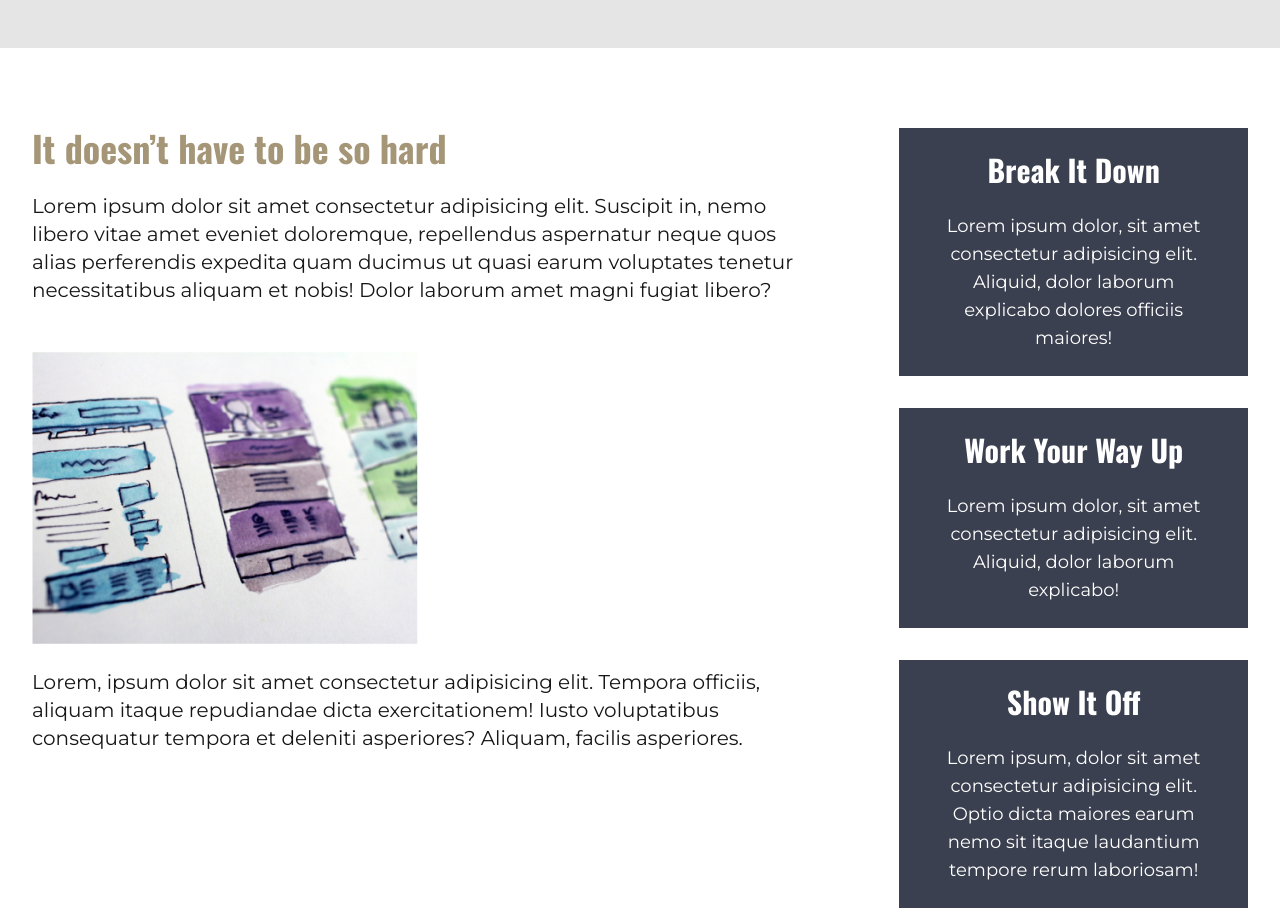
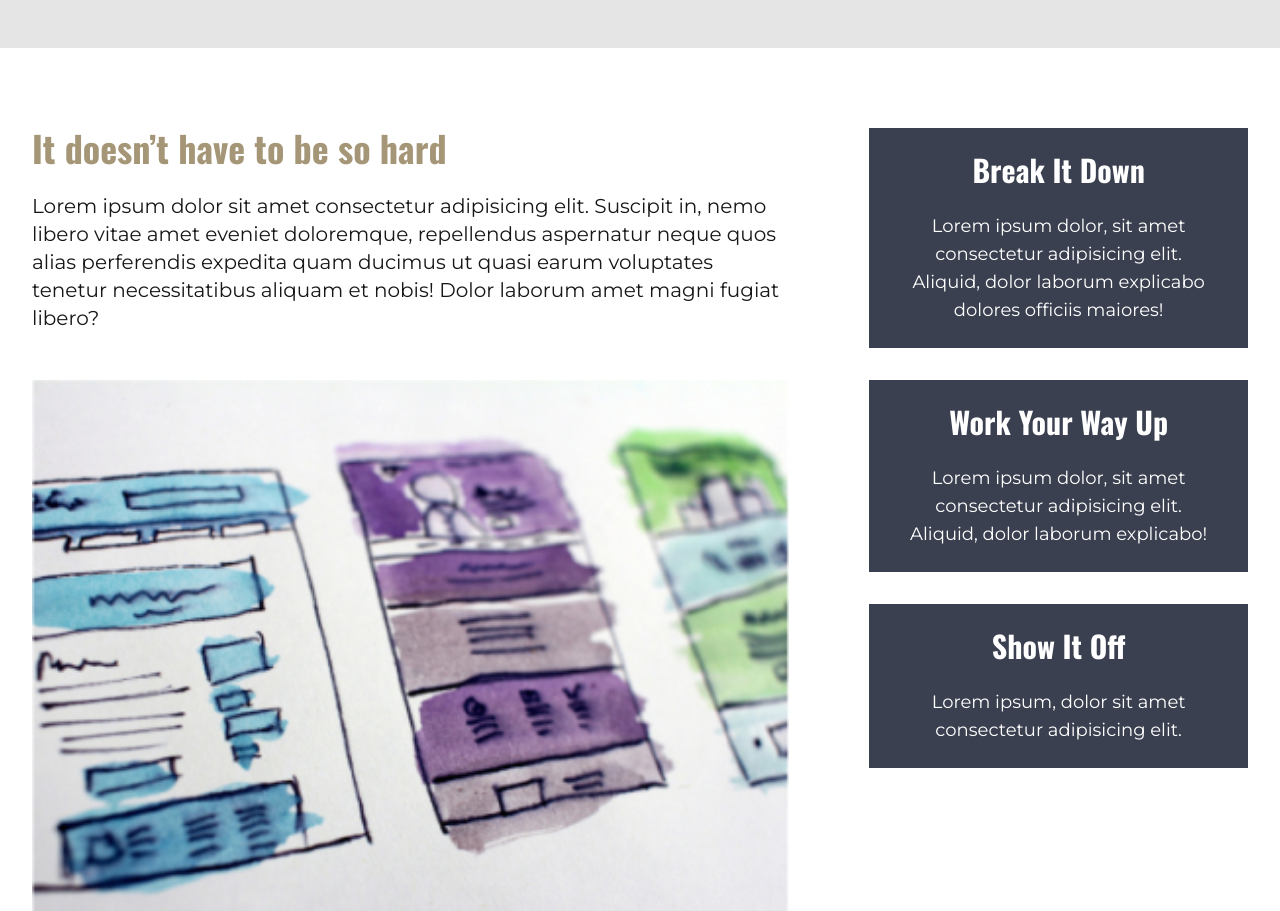
Before and after one commit to jasonrberk/responsive-design, a website: page src/index.html in a window 1280 px wide. Shown: the part 1080-1991 px from the top of the page. Drawn offline with nearby package versions, Linux system fonts and the light colour scheme; files that its build step writes are made by us from their sources.

Commit message:
cleanup the main section
- let the image resize
- keep columns the same width
- clean up page splits

I had to fiddle with some of the filler text to prove changes behaved as expected

```diff
--- a/src/index.html
+++ b/src/index.html
@@ -69,29 +69,29 @@
       the .max-container on the section itself
     -->
     <section class="max-container py-20 flex flex-col lg:flex-row lg:gap-20">
-      <div>
+      <div class="lg:basis-2/3">
         <!-- It doesn’t have to be so hard -->
         <h2 class="text-custom-accent font-accent text-4xl pb-6">It doesn’t have to be so hard</h2>
         <p class="text-xl pb-12">Lorem ipsum dolor sit amet consectetur adipisicing elit. Suscipit in, nemo libero vitae amet eveniet doloremque, repellendus aspernatur neque quos alias perferendis expedita quam ducimus ut quasi earum voluptates tenetur necessitatibus aliquam et nobis! Dolor laborum amet magni fugiat libero?</p>
-        <img class="pb-6" src="./img/hero-img.jpg" alt="blue purple and green watercolor designs">
-        <p class="text-xl pb-6">Lorem, ipsum dolor sit amet consectetur adipisicing elit. Tempora officiis, aliquam itaque repudiandae dicta exercitationem! Iusto voluptatibus consequatur tempora et deleniti asperiores? Aliquam, facilis asperiores.</p>
+        <img class="pb-6 w-full" src="./img/hero-img.jpg" alt="blue purple and green watercolor designs">
+        <p class="text-xl pb-6">Lorem ipsum dolor sit amet consectetur adipisicing elit. Dolorem, aliquid libero. Maiores molestias voluptatibus consequuntur fugiat molestiae velit, aliquam ipsum animi nihil facere sapiente placeat, adipisci sunt natus reprehenderit mollitia quae incidunt inventore quibusdam quas quod debitis iusto.</p>
       </div>
 
-      <div class="flex flex-col gap-8 md:flex-row lg:flex-col">
+      <div class="flex flex-col gap-8 md:flex-row lg:flex-col lg:basis-1/3">
         <!-- Break It Down -->
-        <div class="bg-custom-darker text-white text-center px-8 py-6">
+        <div class="bg-custom-darker text-white text-center px-8 py-6 md:basis-1/3 lg:flex-none">
           <h3 class="font-accent text-3xl pb-6">Break It Down</h3>
           <p class="text-lg">Lorem ipsum dolor, sit amet consectetur adipisicing elit. Aliquid, dolor laborum explicabo dolores officiis maiores!</p>
         </div>
         <!-- Work Your Way Up -->
-        <div class="bg-custom-darker text-white text-center px-8 py-6">
+        <div class="bg-custom-darker text-white text-center px-8 py-6 md:basis-1/3 lg:flex-none">
           <h3 class="font-accent text-3xl pb-6">Work Your Way Up</h3>
           <p class="text-lg">Lorem ipsum dolor, sit amet consectetur adipisicing elit. Aliquid, dolor laborum explicabo!</p>
         </div>
         <!-- Show It Off -->
-        <div class="bg-custom-darker text-white text-center px-8 py-6">
+        <div class="bg-custom-darker text-white text-center px-8 py-6 md:basis-1/3 lg:flex-none">
           <h3 class="font-accent text-3xl pb-6">Show It Off</h3>
-          <p class="text-lg">Lorem ipsum, dolor sit amet consectetur adipisicing elit. Optio dicta maiores earum nemo sit itaque laudantium tempore rerum laboriosam!</p>
+          <p class="text-lg">Lorem ipsum, dolor sit amet consectetur adipisicing elit. </p>
         </div>
       </div>
 
```
